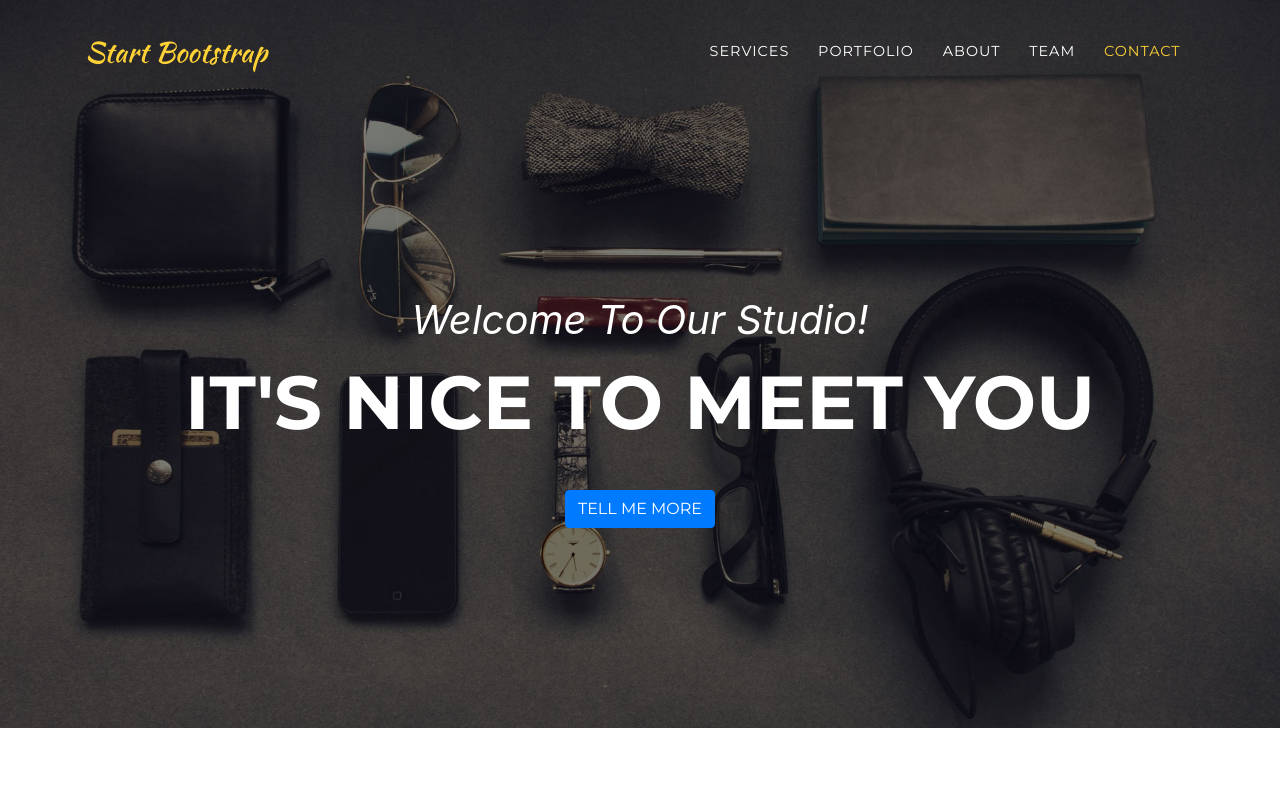
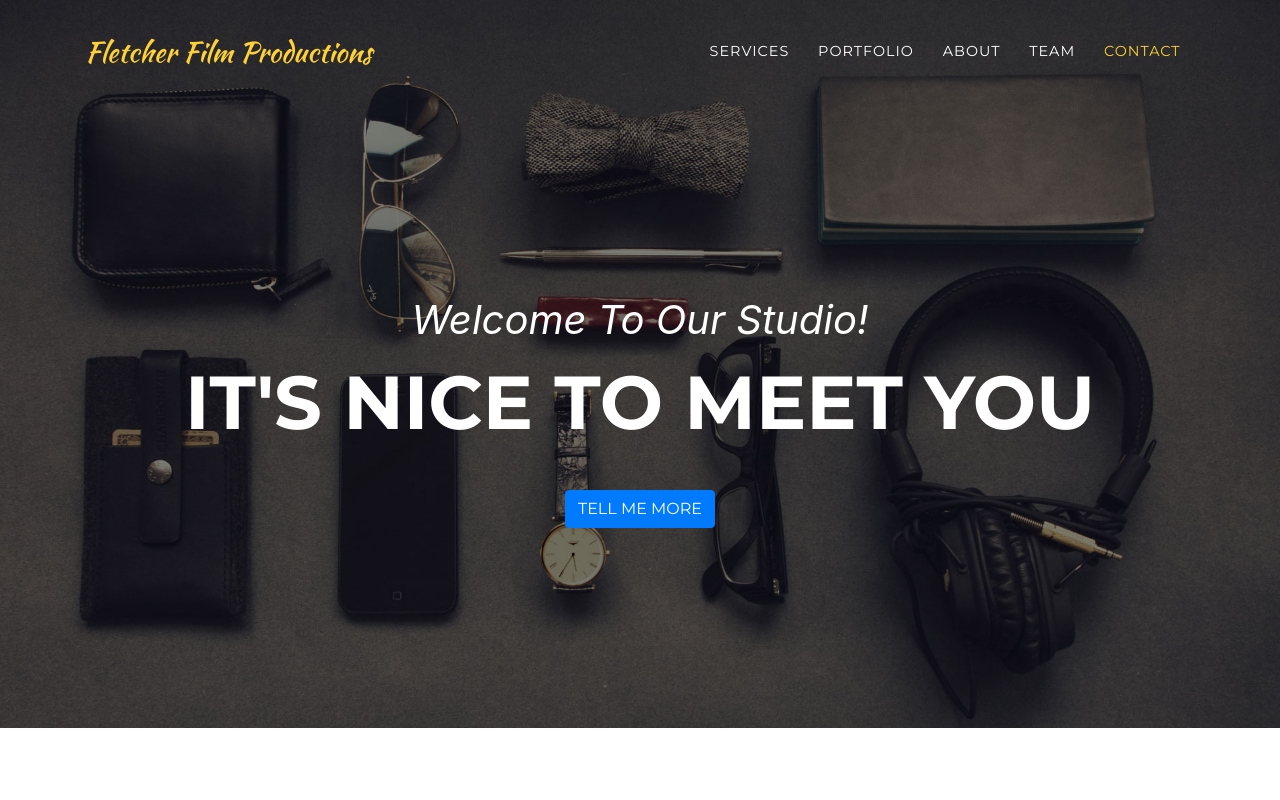
Before and after one commit to laurenfletcher/film, a website with bundled scripts: page index.html in a window 1280 px wide. Shown: the top 800 px of the page. Built offline with nearby package versions, Linux system fonts and the light colour scheme; a web font is replaced by a local one.

Commit message:
Update index.html

```diff
--- a/index.html
+++ b/index.html
@@ -30,7 +30,7 @@
     <!-- Navigation -->
     <nav class="navbar navbar-expand-lg navbar-dark fixed-top" id="mainNav">
       <div class="container">
-        <a class="navbar-brand js-scroll-trigger" href="#page-top">Start Bootstrap</a>
+        <a class="navbar-brand js-scroll-trigger" href="#page-top">Fletcher Film Productions</a>
         <button class="navbar-toggler navbar-toggler-right" type="button" data-toggle="collapse" data-target="#navbarResponsive" aria-controls="navbarResponsive" aria-expanded="false" aria-label="Toggle navigation">
           Menu
           <i class="fas fa-bars"></i>
```
